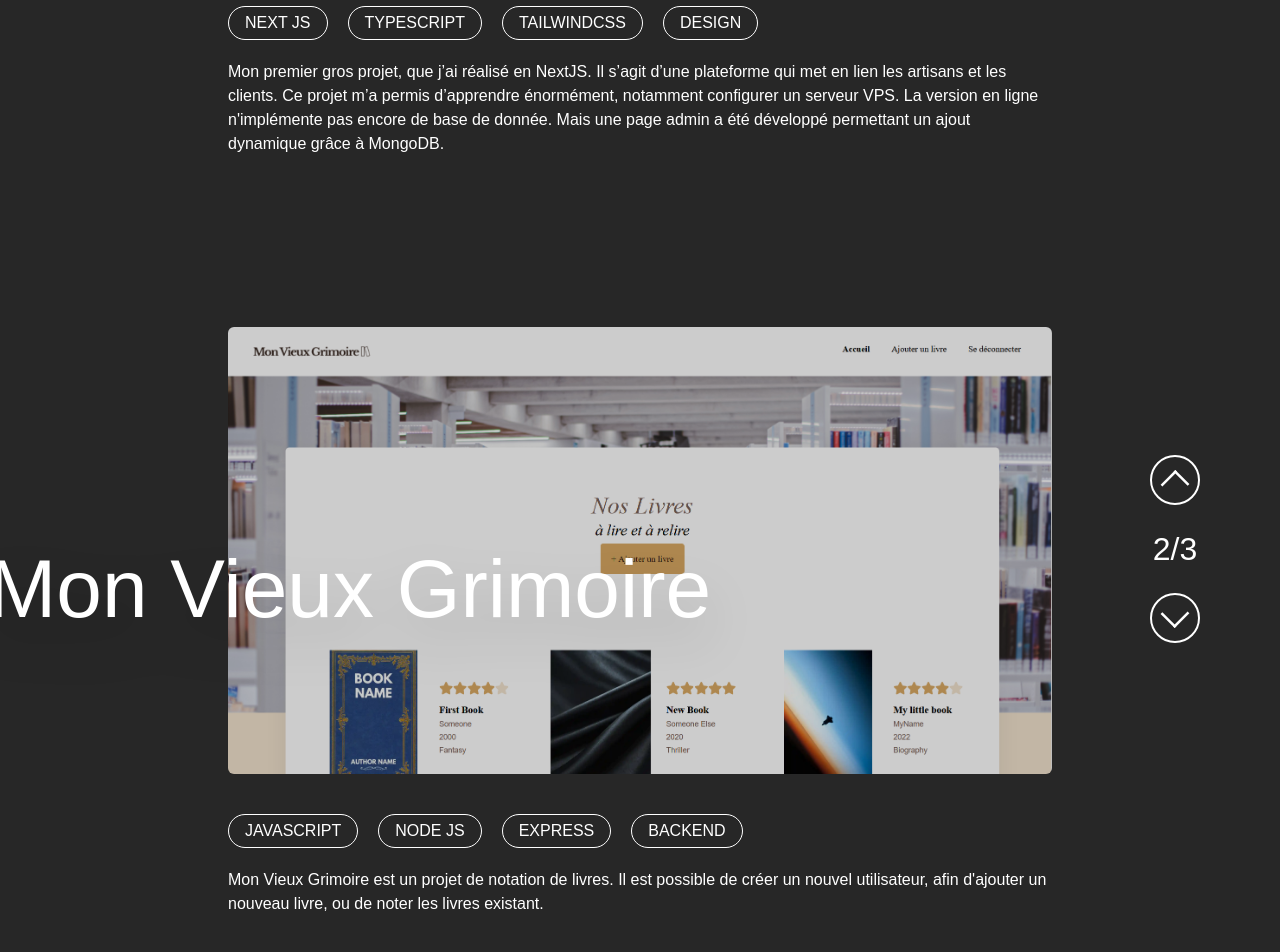
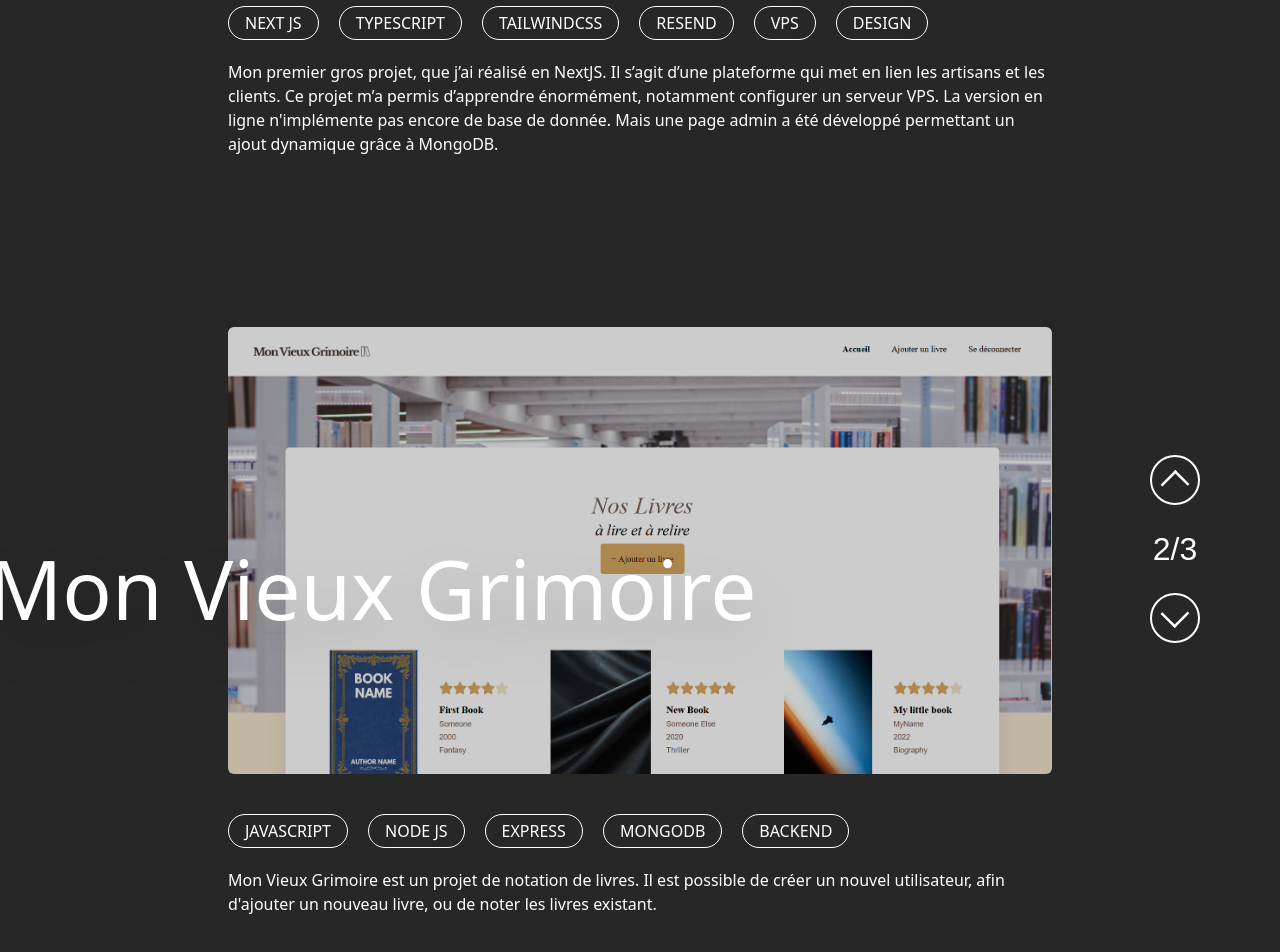
Before and after one commit to ClementSellyPro/portfolio-2025, a Next.js app: page / in a window 1280 px wide. Shown: the part 1465-2417 px from the top of the page. Built offline with nearby package versions, Linux system fonts and the light colour scheme.

Commit message:
Add some informations in project.json file

```diff
--- a/app/components/Header.tsx
+++ b/app/components/Header.tsx
@@ -16,7 +16,7 @@ export default function Header() {
       animate={{ y: 0, opacity: 1 }}
       transition={{ duration: 0.3, ease: 'easeOut'}}
       className='relative z-[60] flex justify-between lg:px-24 px-10 lg:pt-18 pt-8'>
-      <div className='logo-name select-none flex flex-col lg:text-4xl text-xl h-fit relative z-30'><span>CLEMENT</span> <span>SELLY</span></div>
+      <div className='logo-name text-[#272727] select-none flex flex-col lg:text-4xl text-xl h-fit relative z-30'><span>CLEMENT</span> <span>SELLY</span></div>
       <div className='flex items-center gap-14 relative z-30'>
         <a className='absolute top-0 lg:right-40 right-20 lg:w-[53px] lg:h-[53px] w-[30px] h-[30px]' href={'https://github.com/ClementSellyPro'} target='_blank'>
           <Image
--- a/app/components/Hero.tsx
+++ b/app/components/Hero.tsx
@@ -1,5 +1,6 @@
 import { motion } from 'framer-motion';
 import { titleContainer, letter } from '../animations/animations';
+import { CODE, Palmore, Murecho, MurechoLight } from '../fonts'
 
 export default function Hero() {
   const title = "PORTFOLIO";
@@ -33,14 +34,14 @@ export default function Hero() {
         </motion.p>
       </div>
       <motion.h2
-        className='portfolio-subtitle lg:-mt-14 -mt-5 lg:text-[36px] text-[16px]'
+        className='portfolio-subtitle text-[#272727] lg:-mt-14 -mt-5 lg:text-[36px] text-[16px]'
         initial={{ opacity: 0, y: -20 }}
         animate={{ opacity: 1, y:0, transition: {delay: 1.2} }}
         >
         Développeur Web Fullstack
       </motion.h2>
       <motion.p
-        className='portfolio-bottom-text absolute bottom-2 lg:text-[24px] text-[14px]'
+        className='portfolio-bottom-text text-[#272727] absolute bottom-2 lg:text-[24px] text-[14px]'
         initial={{ opacity: 0, y: -20 }}
         animate={{ opacity: 1, y:0, transition: {delay: 2} }}
         >
--- a/app/components/Menu.tsx
+++ b/app/components/Menu.tsx
@@ -67,7 +67,7 @@ export default function Menu({isOpen, setIsOpen}: PropsType) {
                 <Link href={item.link} key={index}>
                   <motion.span
                     variants={navItem}
-                    className="nav-item relative cursor-pointer after:content-[''] after:absolute after:bottom-0 after:left-0 after:h-[2px] after:w-0 after:bg-black after:transition-all after:duration-300 hover:after:w-full">
+                    className="nav-item text-[#272727] relative cursor-pointer after:content-[''] after:absolute after:bottom-0 after:left-0 after:h-[2px] after:w-0 after:bg-black after:transition-all after:duration-300 hover:after:w-full">
                       {item.title}
                   </motion.span>
                 </Link>)
--- a/app/globals.css
+++ b/app/globals.css
@@ -11,12 +11,10 @@ html{
 body {
   background: var(--background);
   color: var(--foreground);
-  font-family: Arial, Helvetica, sans-serif;
 }
 
 .logo-name, .nav-item {
   font-family: 'CODE', sans-serif;
-  color: #272727;
 }
 
 .portfolio-title, .contact-mail, .about-stylish-word {
@@ -29,7 +27,6 @@ body {
 
 .portfolio-subtitle, .portfolio-bottom-text {
   font-family: 'MurechoLight', sans-serif;
-  color: #272727;
 }
 .project-indicator, .contact-message, .about-text, .tool-title {
   font-family: 'MurechoLight', sans-serif;
--- a/public/projects.json
+++ b/public/projects.json
@@ -2,7 +2,7 @@
   {
     "id": "1",
     "title": "Kalipro.re",
-    "technologies": ["NEXT JS", "TYPESCRIPT", "TAILWINDCSS", "DESIGN"],
+    "technologies": ["NEXT JS", "TYPESCRIPT", "TAILWINDCSS", "RESEND", "VPS", "DESIGN"],
     "description": "Mon premier gros projet, que j’ai réalisé en NextJS. Il s’agit d’une plateforme qui met en lien les artisans et les clients. Ce projet m’a permis d’apprendre énormément, notamment configurer un serveur VPS. La version en ligne n'implémente pas encore de base de donnée. Mais une page admin a été développé permettant un ajout dynamique grâce à MongoDB.",
     "color": "#E9AC44",
     "image": "/picture/kalipro.png",
@@ -11,7 +11,7 @@
   {
     "id": "2",
     "title": "Mon Vieux Grimoire",
-    "technologies": ["JAVASCRIPT", "NODE JS", "EXPRESS", "BACKEND"],
+    "technologies": ["JAVASCRIPT", "NODE JS", "EXPRESS", "MONGODB", "BACKEND"],
     "description": "Mon Vieux Grimoire est un projet de notation de livres. Il est possible de créer un nouvel utilisateur, afin d'ajouter un nouveau livre, ou de noter les livres existant.",
     "color": "#A26105",
     "image": "/picture/grimoire.png",
```
